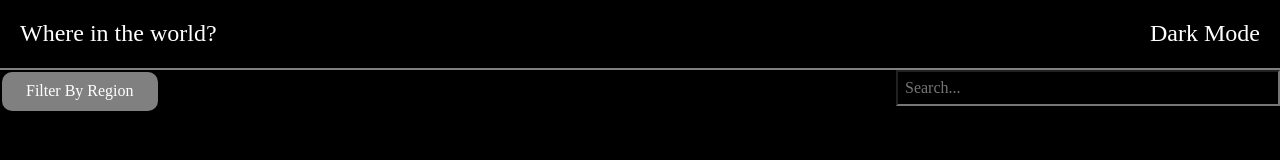
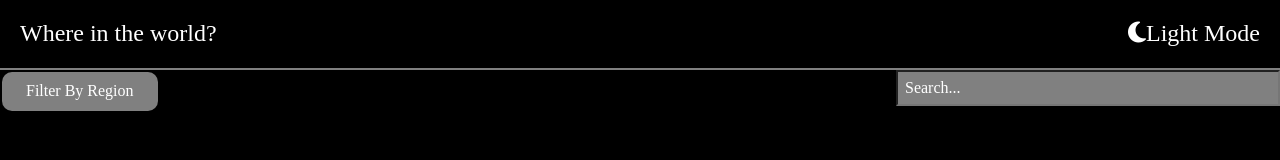
Before and after one commit to upik-98/Country_map, a plain HTML site: page index.html in a window 1280 px wide. Both pictures are taken after a click on the button "Dark Mode". Drawn offline with Linux system fonts and the light colour scheme; no server answers.

Commit message:
style issues in search bar

```diff
--- a/app.css
+++ b/app.css
@@ -525,5 +525,13 @@ button:hover{
   float: right;
   padding: 7px;
   color: var(--text-color);
-  background-color: var(--nav-background);
+  background-color: var(--box-background);
 }
+
+.searchBar::placeholder{
+  color: var(--text-color);
+}
+
+.searchBar:hover{
+  cursor: pointer;
+}
--- a/app.js
+++ b/app.js
@@ -72,13 +72,13 @@ function DarkModeButton(){
         root_variable.style.setProperty('--nav-background', 'black');
         root_variable.style.setProperty('--text-color', 'white');
         root_variable.style.setProperty('--box-background', 'grey');
-        darkModeText.innerHTML="Dark Mode";
+        darkModeText.innerHTML="<i class='fas fa-moon'></i>Light Mode";
     }else{
         root_variable.style.setProperty('--background', '#ededed');
         root_variable.style.setProperty('--nav-background', 'white');
         root_variable.style.setProperty('--text-color', 'black');
         root_variable.style.setProperty('--box-background', 'white');
-        darkModeText.innerHTML="Light Mode";
+        darkModeText.innerHTML="<i class='fas fa-moon'></i>Dark Mode";
     }
     switch_dark_mode+=1;
 }
```
